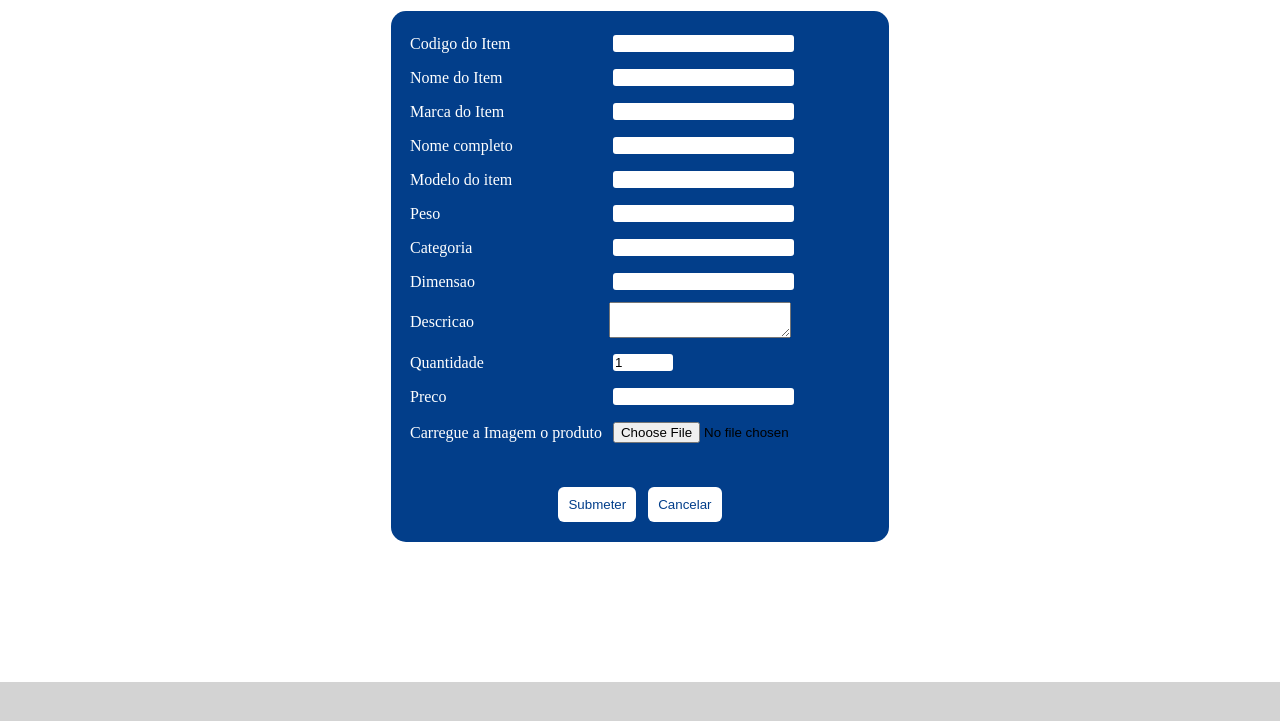
After one commit to Jay-Ubisse/nhiku-store, a PHP site: page /save.php in a window 1280 px wide. The commit adds this page. Shown: the top 721 px of the page. Run offline with PHP 8.4, Linux system fonts and the light colour scheme.

Commit message:
adding a interface to add products

```diff
--- a/components/header.php
+++ b/components/header.php
@@ -40,5 +40,5 @@
             <li><a href="#">Aparelhos de som</a></li>
         </ul>
     </nav>
-    <img src="./img/shopping-cart.png" alt="shopping cart icon">
+    <img src="./img/icons/shopping-cart.png" alt="shopping cart icon">
 </section>
--- /dev/null
+++ b/save.php
@@ -0,0 +1,81 @@
+<!DOCTYPE html>
+<html lang="en">
+
+<head>
+    <meta charset="UTF-8">
+    <meta http-equiv="X-UA-Compatible" content="IE=edge">
+    <meta name="viewport" content="width=device-width, initial-scale=1.0">
+    <title>Document</title>
+    <link rel="stylesheet" href="./styles/global.css">
+    <link rel="stylesheet" href="./styles/signup.css">
+    <link rel="stylesheet" href="./styles/errors.css">
+    <script src="./scripts/js/jquery-3.6.0.js"></script>
+    <script src="./scripts/js/jquery.validate.js"></script>
+    <script src="./scripts/js/signup.js"></script>
+</head>
+
+<body>
+    <main>
+        <form method="POST" action="" enctype="multipart/form-data">
+            <table border="0" cellspacing="1" cellpadding="3">
+                <tr>
+                    <td><label for="code">Codigo do Item</label></td>
+                    <td><input type="text" name="code"></td>
+                </tr>
+                <tr>
+                    <td><label for="name">Nome do Item</label></td>
+                    <td><input type="text" name="name"></td>
+                </tr>
+                <tr>
+                    <td><label for="brand">Marca do Item</label></td>
+                    <td><input type="text" name="brand"></td>
+                </tr>
+                <tr>
+                    <td><label for="name">Nome completo</label></td>
+                    <td><input type="text" name="name"></td>
+                </tr>
+                <tr>
+                    <td><label for="model">Modelo do item</label></td>
+                    <td><input type="text" name="model"></td>
+                </tr>
+                <tr>
+                    <td><label for="weight">Peso</label></td>
+                    <td><input type="text" name="weight"></td>
+                </tr>
+                <tr>
+                    <td><label for="category">Categoria</label></td>
+                    <td><input type="text" name="category"></td>
+                </tr>
+                <tr>
+                    <td><label for="dimension">Dimensao</label></td>
+                    <td><input type="text" name="dimension"></td>
+                </tr>
+                <tr>
+                    <td><label for="Descriptiom">Descricao</label></td>
+                    <td><textarea name="description"></textarea></td>
+                </tr>
+                <tr>
+                    <td><label for="quantity">Quantidade</label></td>
+                    <td><input type="number" name="quantity" value="1" min="1" max="100"></td>
+                </tr>
+                <tr>
+                    <td><label for="price">Preco</label></td>
+                    <td><input type="text" name="price"></td>
+                </tr>
+                <tr>
+                    <td>
+                        <input type="hidden" name="MAX_FILE_SIZE" value="2000000" />
+                        <label for="image">Carregue a Imagem o produto</label>
+                    </td>
+                    <td><input type="file" name="image"></td>
+                </tr>
+            </table>
+            <div>
+                <input type="submit" value="Submeter" class="button">
+                <input type="reset" value="Cancelar" class="button ">
+            <div>
+        </form>
+    </main>
+</body>
+
+</html>
```
Also changed, not shown: img/icons/shopping-cart.png (renamed from img/shopping-cart.png).
